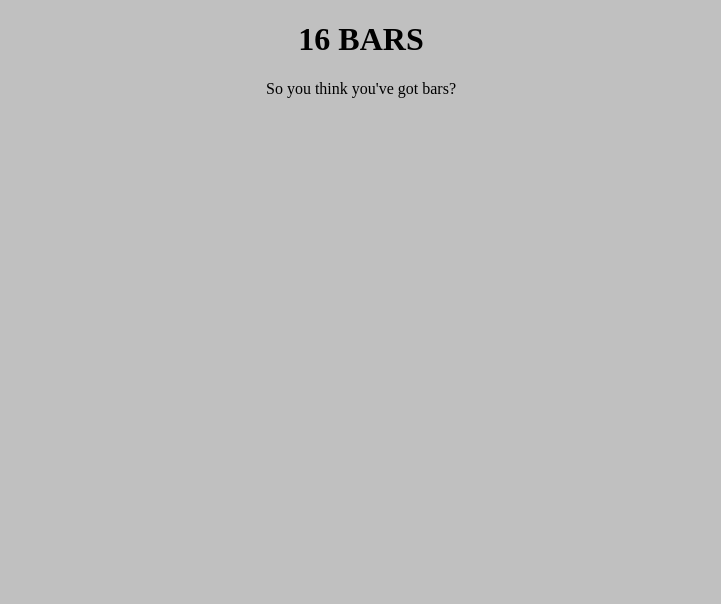
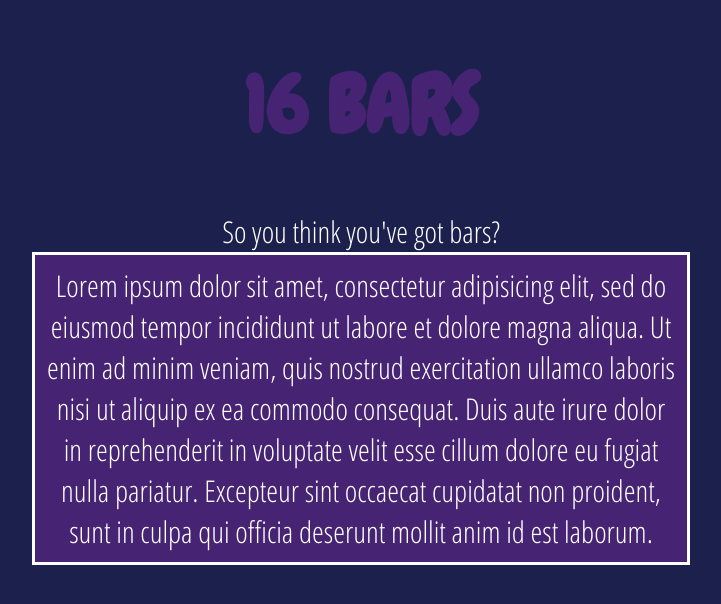
Before and after one commit to missjuliekhun/16barsFrontEnd, a plain HTML site: page index.html in a window 1280 px wide. Shown: the whole page, without its empty margins (279-1000 px from the left). Drawn offline with nearby package versions, Linux system fonts and the light colour scheme; some packages are replaced by stand-ins of ours.

Commit message:
new styles

```diff
--- a/index.html
+++ b/index.html
@@ -8,13 +8,23 @@
     <script src="app.js"></script>
     <script src="./js/poems.controller.js" charset="utf-8"></script>
     <link rel="stylesheet" type="text/css" href="style.css"/>
+    <link href="https://fonts.googleapis.com/css?family=Chewy|Open+Sans+Condensed:300" rel="stylesheet">
+
   </head>
 
   <body data-ng-controller='PoemsCtrl'>
-<h1>{{8 + 8}} BARS</h1>
-  <div class="think">So you think you've got bars?</div><br>
+    <h1>{{8 + 8}} BARS</h1>
+
+  <div class="think">So you think you've got bars?
+
+  <p>Lorem ipsum dolor sit amet, consectetur adipisicing elit, sed do eiusmod tempor incididunt ut labore et dolore magna aliqua. Ut enim ad minim veniam, quis nostrud exercitation ullamco laboris nisi ut aliquip ex ea commodo consequat. Duis aute irure dolor in reprehenderit in voluptate velit esse cillum dolore eu fugiat nulla pariatur. Excepteur sint occaecat cupidatat non proident, sunt in culpa qui officia deserunt mollit anim id est laborum.</p>
+
+</div>
 <!--states view-->
- <div ui-view></div>
+
+
+
+  <div ui-view></div>
 
 
 
--- a/style.css
+++ b/style.css
@@ -1,12 +1,41 @@
 body {
   text-align: center;
-  background-color: silver;
+  background-color: #1b204c;
 
 }
 
 div {
-  background-color: silver;
+  color: #ffffff;
+  font-family: "Chewy", cursive;
+
+
+}
+
+div p {
+  background-color: #472373;
   text-align: center;
+  margin: auto;
+  width: 50%;
+  border: 3px solid white;
+  padding: 10px;
+
+}
+
+
+h1 {
+  font-size: 80px;
+  color: #472373;
+  font-family: "Chewy", cursive;
+
+
+}
+
+.think {
+  color: #ffffff;
+  font-size: 30px;
+  font-family: 'Open Sans Condensed', sans-serif;
+
+
 }
 
 #buttons {
@@ -18,10 +47,6 @@ div {
 
 }
 
-#header {
-  background-color: silver;
-}
-
 
 #textArea {
   justify-content: flex-end;
```
